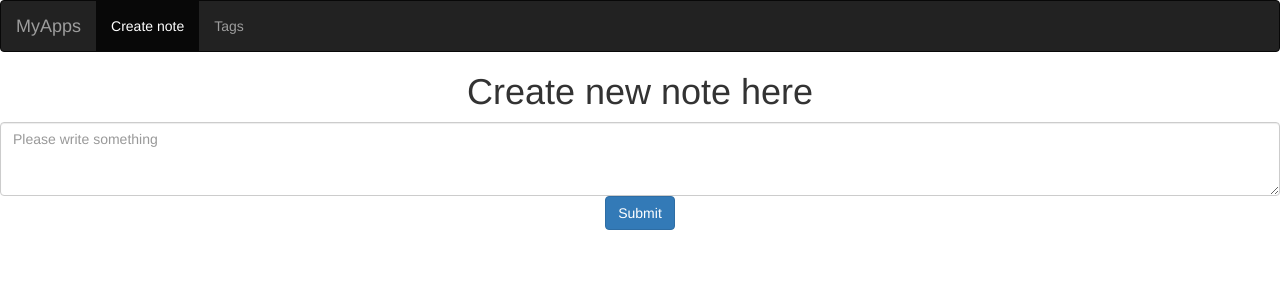
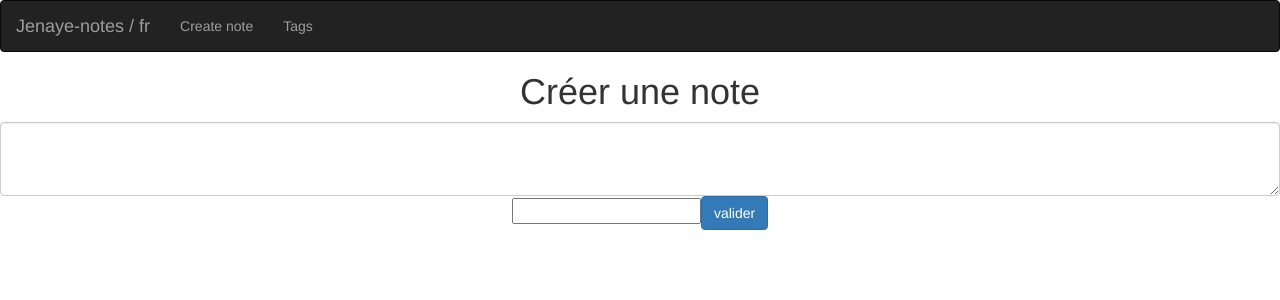
Before and after one commit to jenaye/Notes, a React (Create React App) app in the folder notes-front/: page /new-note in a window 1280 px wide. Shown: the top 300 px of the page. Built offline with nearby package versions, Linux system fonts and the light colour scheme.

Commit message:
add translate wired

```diff
--- a/notes-front/src/App.js
+++ b/notes-front/src/App.js
@@ -5,7 +5,8 @@ import {BrowserRouter as Router} from 'react-router-dom';
 import { Link } from 'react-router-dom';
 
 class App extends Component {
-  render() {
+
+    render() {
     return (
       <div className="App">
       <Router>
@@ -19,11 +20,11 @@ class App extends Component {
                               <span className="icon-bar"></span>
                               <span className="icon-bar"></span>
                           </button>
-                          <Link to="/homepage" className="navbar-brand">MyApps</Link>
+                          <Link to="/" className="navbar-brand">{this.props.name} / {this.props.defaultLang}</Link>
                       </div>
                       <div className="collapse navbar-collapse" id="navigationbar">
                           <ul className="nav navbar-nav">
-                              <li className="active"><Link to="/new-note">Create note</Link></li>
+                              <li><Link to="/new-note">Create note</Link></li>
                               <li><Link to="/tags">Tags</Link></li>
                           </ul>
                       </div>
--- a/notes-front/src/components/Notes/createNote.js
+++ b/notes-front/src/components/Notes/createNote.js
@@ -4,40 +4,37 @@ class createNote extends Component {
 
     constructor(props) {
         super(props);
-        this.state = {
-            value: '',
-            placeholder : 'Please write something',
-
-        };
+        this.state = {content: '', url:''};
         this.handleChange = this.handleChange.bind(this);
+        this.handleSubmit = this.handleSubmit.bind(this);
     }
 
     handleSubmit(event) {
-        alert('A name was submitted: ' + this.state.value);
+        console.log(this.state);
         event.preventDefault();
     }
 
     handleChange(event) {
-        this.setState({
-            value: event.target.value,
-
-        });
+        this.setState({value: event.target.value});
     }
-
 
     render() {
         return (
             <div className="form-group">
-                <h1>Create new note here</h1>
+                <h1>{this.props.lang.notes.create}</h1>
                 <form onSubmit={this.handleSubmit}>
+                    <p className="text-muted"></p>
                     <textarea
                         name="content"
-                        value={this.state.value}
-                        onChange={this.handleChange}
-                        placeholder={this.state.placeholder}
+                        value={this.state.content}
+                        onChange={(event) => this.setState({content: event.target.value})}
                         className="form-control" rows="3">
                     </textarea>
-                    <input type="submit" className="btn btn-primary" value="Submit" />
+                    <input type="text" name="url"
+                           value={this.state.url}
+                           onChange={(event) => this.setState({url: event.target.value})}
+                    />
+                    <input type="submit" className="btn btn-primary" value={this.props.lang.submit} />
                 </form>
             </div>
         );
--- a/notes-front/src/components/Tags/createTag.js
+++ b/notes-front/src/components/Tags/createTag.js
@@ -6,7 +6,7 @@ class createTag extends Component {
         return (
             <div className="TagCreate">
                     <div>
-                        <h1>Tag create</h1>
+                        <h1>Create new tag</h1>
                     </div>
             </div>
         );
--- a/notes-front/src/components/homepage/index.js
+++ b/notes-front/src/components/homepage/index.js
@@ -6,7 +6,7 @@ class Homepage extends Component {
         return (
             <div className="homepage">
                 <div>
-                    <h1>Homepage</h1>
+                    <h1>{this.props.lang.homepage}</h1>
                 </div>
             </div>
         );
--- a/notes-front/src/components/layout.js
+++ b/notes-front/src/components/layout.js
@@ -2,6 +2,7 @@ import React, { Component } from 'react';
 import routes from '../config/routes';
 
 class Layout extends Component {
+
     render() {
         return (
             <div>
--- a/notes-front/src/config/const.js
+++ b/notes-front/src/config/const.js
@@ -1 +1,5 @@
-export const API_ENTRYPOINT = 'http://127.0.0.1:8000/';
+export const Config = {
+    'AppName': 'Jenaye-notes',
+    'API': 'http://127.0.0.1:8000/',
+    'defaultLanguage': 'fr'
+};
--- a/notes-front/src/config/routes.js
+++ b/notes-front/src/config/routes.js
@@ -1,15 +1,18 @@
 import React from 'react';
 import { Route } from 'react-router-dom';
 import Homepage from '../components/homepage'
-import createTag from '../components/Tags/createTag'
-import createNote from '../components/Notes/createNote';
+import CreateTag from '../components/Tags/createTag'
+import CreateNote from '../components/Notes/createNote';
+import { fr  } from '../translate/fr';
+
 
 
 const routes = (
+
     <div>
-        <Route exact path="/" component={Homepage}/>
-        <Route exact path="/tags" component={createTag}/>
-        <Route exact path="/new-note" component={createNote}/>
+        <Route exact path="/" render={()=><Homepage lang={fr}/>}/>
+        <Route exact path="/new-note" render={()=><CreateNote lang={fr}/>}/>
+        <Route exact path="/tags" render={()=><CreateTag lang={fr}/>}/>
     </div>
 );
 
--- a/notes-front/src/index.js
+++ b/notes-front/src/index.js
@@ -5,12 +5,12 @@ import registerServiceWorker from './registerServiceWorker';
 import './index.css';
 import App from './App';
 import 'bootstrap/dist/css/bootstrap.css';
-// import 'bootstrap/dist/js/bootstrap';
+import { Config }from './config/const';
 
 
 ReactDOM.render((
     <BrowserRouter>
-        <App />
+        <App name={Config.AppName} defaultLang={Config.defaultLanguage}/>
     </BrowserRouter>
 ), document.getElementById('root'));
 
--- /dev/null
+++ b/notes-front/src/translate/fr.js
@@ -0,0 +1,10 @@
+export const fr = {
+        submit: 'valider',
+        save: 'sauvegarder',
+        code: 'fr',
+        homepage :'Accueil',
+
+        "notes": {
+            'create':'Créer une note'
+        }
+    };
```
Also changed, not shown: notes-front/src/translate/en.js (added, +10 -0 lines).
